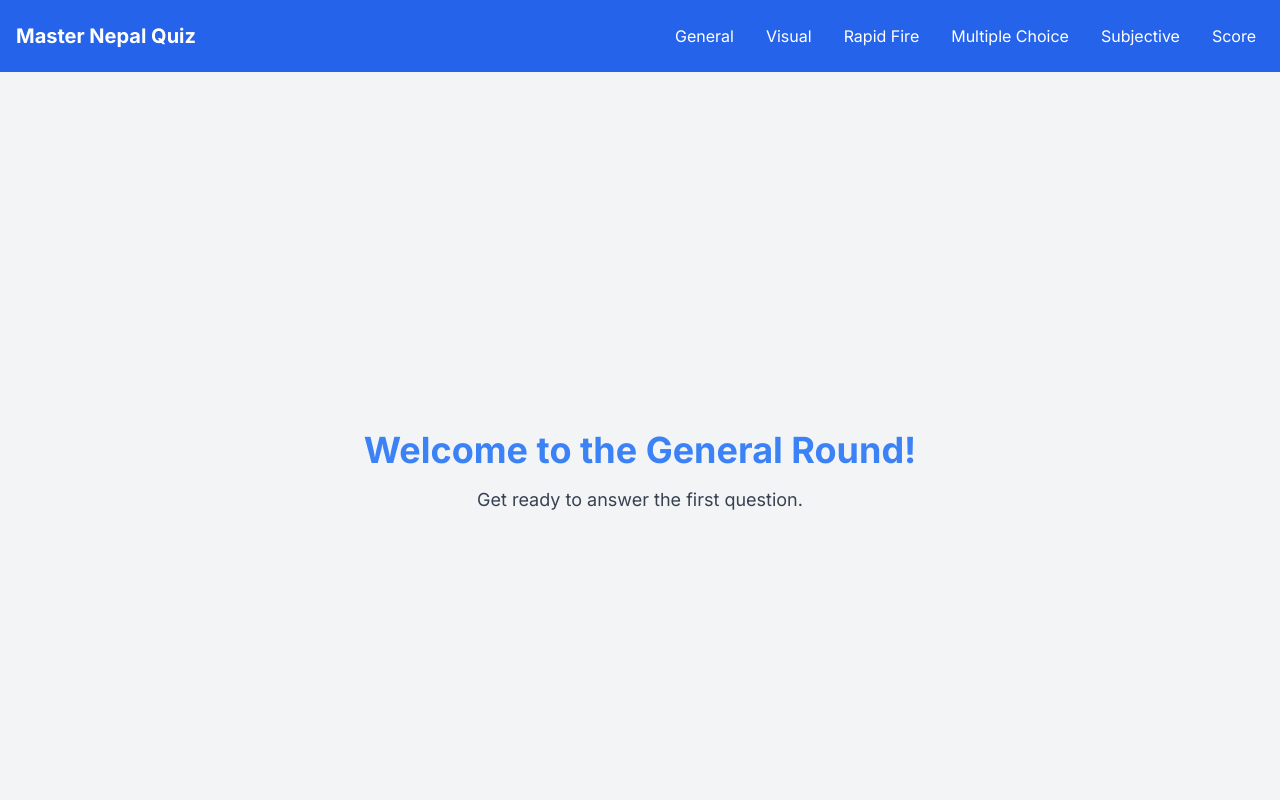
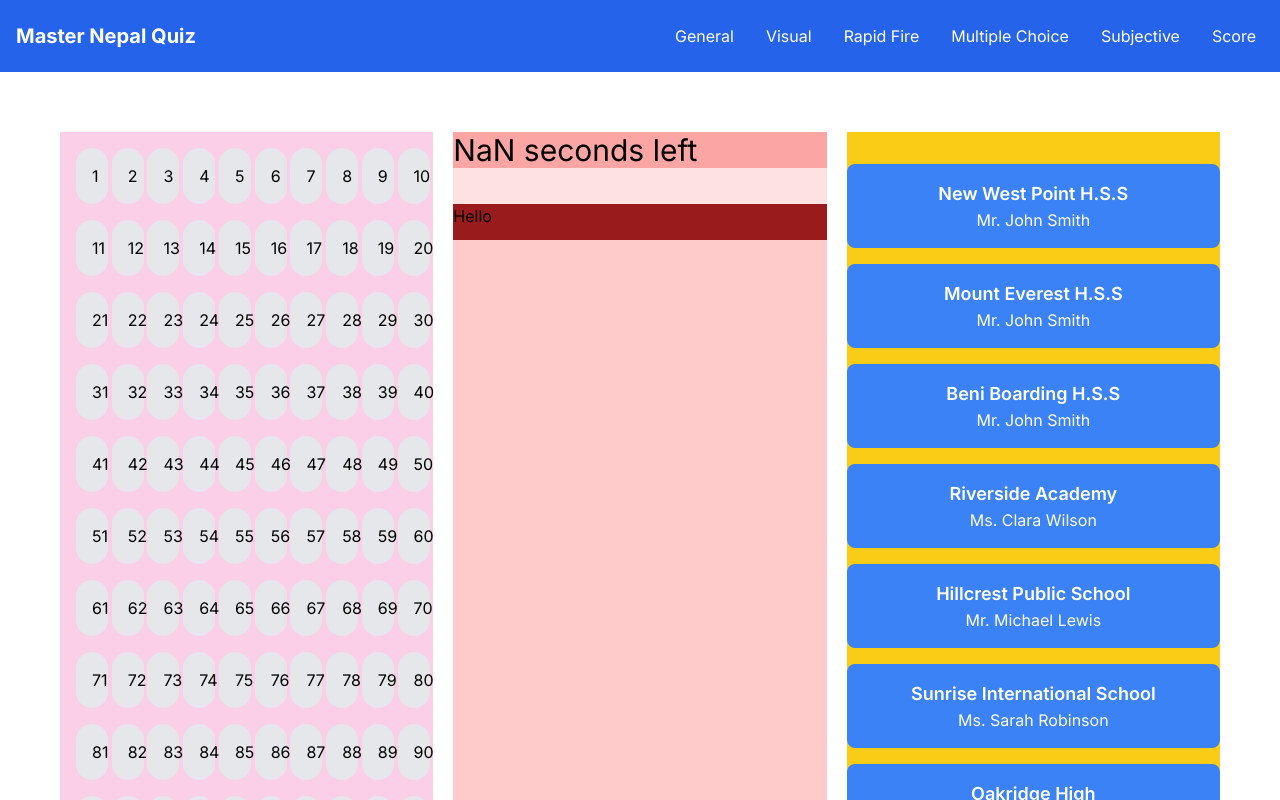
Before and after one commit to apsanregmi/quizweb, a Next.js app: page /general-round in a window 1280 px wide. Shown: the top 800 px of the page. Built offline with nearby package versions, Linux system fonts and the light colour scheme.

Commit message:
general round started working on timer

```diff
--- a/package.json
+++ b/package.json
@@ -10,9 +10,12 @@
   },
   "dependencies": {
     "framer-motion": "^11.11.7",
+    "howler": "^2.2.4",
     "next": "14.0.3",
     "react": "^18",
-    "react-dom": "^18"
+    "react-countdown": "^2.3.6",
+    "react-dom": "^18",
+    "react-spring": "^9.7.4"
   },
   "devDependencies": {
     "autoprefixer": "^10.4.20",
--- a/src/app/components/QuestionGrid.js
+++ b/src/app/components/QuestionGrid.js
@@ -3,11 +3,11 @@
 
 const QuestionGrid = ({ totalQuestions, onQuestionSelect }) => {
   return (
-    <div className="grid grid-cols-10 gap-4">
+    <div className="grid grid-cols-10 gap-4 p-4 rounded-full">
       {Array.from({ length: totalQuestions }, (_, index) => (
         <button
           key={index}
-          className="p-4 bg-gray-200 hover:bg-gray-300 rounded"
+          className="p-4 bg-gray-200 hover:bg-gray-300  rounded-full text-start"
           onClick={() => onQuestionSelect(index + 1)}
         >
           {index + 1}
--- /dev/null
+++ b/src/app/components/competitors/CompetitorVertical.js
@@ -0,0 +1,41 @@
+"use client";
+import React, { useState } from "react";
+import competitorsData from "../../data/competitor.json";
+
+const CompetitorVertical = () => {
+  const [selectedMemberId, setSelectedMemberId] = useState(null);
+  const competitors = competitorsData.competitors;
+
+  const handleMemberClick = (member) => {
+    setSelectedMemberId(member.id); // Track the selected member's ID
+  };
+
+  const handleClose = () => {
+    setSelectedMemberId(null); // Reset the selection
+  };
+
+  return (
+    <div className="flex flex-col items-center space-y-4 mt-8">
+      {competitors.map((competitor) => {
+        const isSelected = selectedMemberId === competitor.id;
+        return (
+          <div
+            key={competitor.id}
+            className={`w-full max-w-md p-4 flex flex-col items-center text-center cursor-pointer rounded-lg transition-all duration-300 ${
+              isSelected ? "bg-yellow-400" : "bg-blue-500"
+            }`} // Highlight if selected
+            onClick={() => handleMemberClick(competitor)}
+          >
+            <h2 className="text-white text-lg font-semibold">{competitor.name}</h2>
+            <p className="text-white">{competitor.coordinator}</p>
+
+          </div>
+        );
+      })}
+
+
+    </div>
+  );
+};
+
+export default CompetitorVertical;
--- /dev/null
+++ b/src/app/components/timer/Timer.js
@@ -0,0 +1,121 @@
+// Mark the component as a client component
+"use client"; // This must be at the very top before any imports
+
+import React, { useState, useRef } from "react";
+import { useSpring, animated } from "react-spring";
+import Countdown from "react-countdown";
+import { Howl } from "howler";
+
+// Timer sound
+const soundSrc = '/path/to/timer-sound.mp3'; // Replace with your sound path
+
+const AttractiveTimer = ({ duration }) => {
+  const [isRunning, setIsRunning] = useState(false);
+  const [completed, setCompleted] = useState(false);
+  const soundRef = useRef(null);
+
+  // Timer start sound
+  const playSound = () => {
+    if (!soundRef.current) {
+      soundRef.current = new Howl({
+        src: [soundSrc],
+        volume: 0.5,
+      });
+    }
+    soundRef.current.play();
+  };
+
+  // Animation config for the circular progress bar
+  const animationProps = useSpring({
+    from: { strokeDashoffset: 440 }, // Full circle length (2πr for radius 70px)
+    to: { strokeDashoffset: 0 },
+    config: { duration: duration * 1000 },
+    reset: !isRunning,
+  });
+
+  // Handle timer completion
+  const handleCompletion = () => {
+    setCompleted(true);
+    playSound(); // Play sound when time is up
+  };
+
+  return (
+    <div className="flex flex-col items-center justify-center space-y-8 mt-10">
+      <div className="relative">
+        {/* Background circle for shadow effect */}
+        <svg width="160" height="160" className="absolute inset-0">
+          <circle
+            cx="80"
+            cy="80"
+            r="70"
+            stroke="none"
+            strokeWidth="10"
+            fill="url(#gradient)"
+            className="filter drop-shadow-xl"
+          />
+        </svg>
+
+        {/* Gradient-filled progress bar */}
+        <svg width="160" height="160">
+          <defs>
+            <linearGradient id="gradient" x1="0%" y1="0%" x2="100%" y2="100%">
+              <stop offset="0%" style={{ stopColor: "#4A90E2", stopOpacity: 1 }} />
+              <stop offset="100%" style={{ stopColor: "#50E3C2", stopOpacity: 1 }} />
+            </linearGradient>
+          </defs>
+
+          <circle
+            cx="80"
+            cy="80"
+            r="70"
+            stroke="gray"
+            strokeWidth="10"
+            fill="none"
+            className="drop-shadow-lg"
+          />
+
+          <animated.circle
+            cx="80"
+            cy="80"
+            r="70"
+            stroke="url(#gradient)"
+            strokeWidth="10"
+            fill="none"
+            strokeDasharray="440"
+            strokeDashoffset={animationProps.strokeDashoffset}
+            className="transition-colors duration-500"
+          />
+        </svg>
+      </div>
+
+      <Countdown
+        date={Date.now() + duration * 1000} // Countdown duration
+        controlled={false}
+        onStart={() => setIsRunning(true)}
+        onComplete={handleCompletion}
+        renderer={({ minutes, seconds }) => (
+          <h2 className="text-5xl font-extrabold text-transparent bg-clip-text bg-gradient-to-r from-blue-400 to-green-400">
+            {minutes}:{seconds < 10 ? `0${seconds}` : seconds}
+          </h2>
+        )}
+      />
+
+      {!isRunning && !completed && (
+        <button
+          className="mt-6 px-6 py-3 bg-gradient-to-r from-blue-500 to-green-500 text-white text-xl font-semibold rounded-full shadow-lg hover:shadow-xl transition-all duration-300"
+          onClick={() => setIsRunning(true)}
+        >
+          Start Timer
+        </button>
+      )}
+
+      {completed && (
+        <h3 className="text-red-500 font-bold text-3xl mt-4 animate-pulse">
+          Time's Up!
+        </h3>
+      )}
+    </div>
+  );
+};
+
+export default AttractiveTimer;
--- a/src/app/data/general.json
+++ b/src/app/data/general.json
@@ -11,7 +11,7 @@
         "id": 2,
         "question": "Who wrote 'To Kill a Mockingbird'?",
         "answer": "Harper Lee",
-        "marks": 15,
+        "marks": 10,
         "passable": true
       }
     ]
--- a/src/app/general-round/page.js
+++ b/src/app/general-round/page.js
@@ -1,17 +1,39 @@
-import React from 'react';
-import Navbar from '../components/Navbar';
+"use client";
+
+import React from "react";
+import Navbar from "../components/Navbar";
+import QuestionGrid from "../components/QuestionGrid";
+import CompetitorVertical from "../components/competitors/CompetitorVertical";
+import Timer from "../components/Timer";
 
 const GeneralRound = () => {
+  const handleQuestionSelect = (question) => {
+    console.log("Selected question:", question);
+  };
   return (
-    <div className="flex items-center justify-center h-screen bg-gray-100">
-      <div className="text-center">
-        <h1 className="text-4xl font-bold text-blue-500 mb-4">
-          Welcome to the General Round!
-        </h1>
-        <p className="text-lg text-gray-700">
-          Get ready to answer the first question.
-        </p>
+    <div className="m-10 p-5">
+      <div className=" grid grid-cols-3 gap-5 ">
+        <div className="gridList bg-pink-200">
+          <QuestionGrid
+            totalQuestions={100}
+            onQuestionSelect={handleQuestionSelect}
+          />
+        </div>
+        <div className="question bg-red-200">
+          <div className="grid grid-flow-col grid-rows-3">
+            <div className="bg-red-300">
+              <Timer />
+            </div>
+            <div className="bg-red-100"></div>
+            <div className="bg-red-800">Hello</div>
+          </div>
+        </div>
+        <div className="timerSide bg-yellow-400">
+          {" "}
+          <CompetitorVertical />
+        </div>
       </div>
+      <Timer/>
     </div>
   );
 };
--- a/src/app/page.js
+++ b/src/app/page.js
@@ -7,8 +7,10 @@ import Link from 'next/link';
 import ButtonList from "./components/buttons/ButtonList";
 import CompetitorList from "./components/competitors/CompetitorList";
 import SponsorList from "./components/sponsors/SponsorList";
+import QuestionGrid from "./components/QuestionGrid";
 
 export default function Home() {
+
   return (
     <div className="  bg-gradient-to-r from-blue-400 to-purple-500 min-h-screen">
       <Navbar />
```
Also changed, not shown: 1 other file (tests, documents, lock files or other folders).
